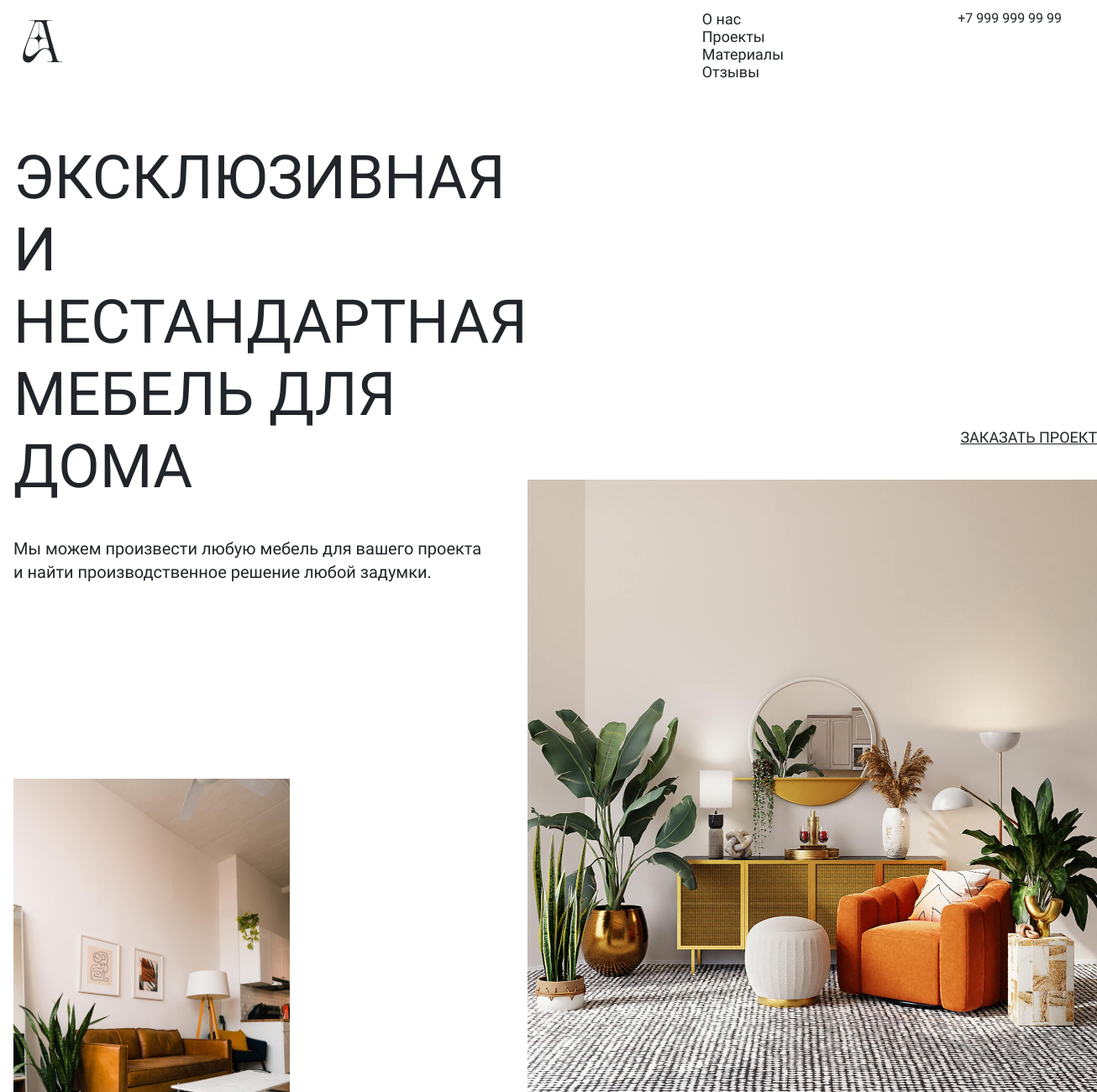
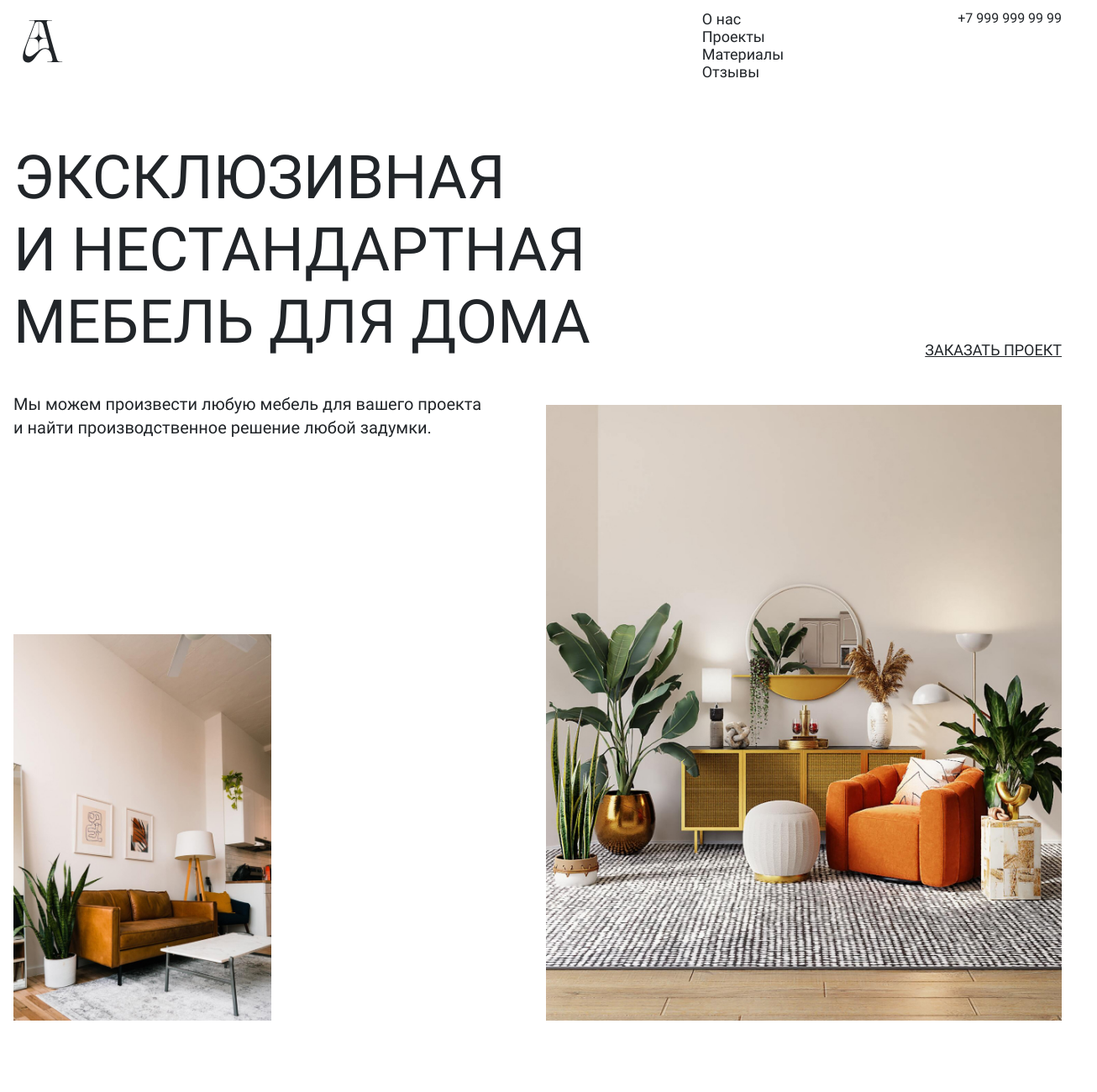
Before and after one commit to Aysanat/Aveji, a website: page www/index.html in a window 1280 px wide. Shown: the top 1300 px of the page at 84% size, 1306 px wide, since content can reach past the window. Drawn offline with Linux system fonts and the light colour scheme.

Commit message:
promo(to change)

```diff
--- a/src/styles/blocks/_promo.scss
+++ b/src/styles/blocks/_promo.scss
@@ -10,18 +10,13 @@
   @include inner
 }
 
-.promo_row {
+.promo_top {
   display: flex;
-  flex-direction: row;
   align-items: flex-end;
-
-  @media (max-width: $mobile-max) {
-    flex-direction: column;
-    align-items: flex-start;
-  }
 }
 
 .promo_title {
+  margin-right: auto;
   margin-bottom: 40px;
   display: inline-block;
   flex-shrink: 0;
@@ -58,6 +53,16 @@
   }
 }
 
+.promo_row {
+  display: flex;
+  align-items: flex-end;
+  gap: 20px
+}
+
+.promo_half {
+  flex-basis: calc(50% - 20px / 2);
+}
+
 .promo_text {
   display: inline-block;
   margin-bottom: 232px;
@@ -78,19 +83,8 @@
   background-size: cover;
 }
 
-.promo_half_2 {
-  display: flex;
-  flex-direction: column;
-  align-items: flex-end;
-
-  @media (max-width: $mobile-max) {
-    align-items: flex-start;
-  }
-}
-
 .promo_visual {
-  width: 329px;
-  height: 449px;
+  width: 50%;
   display: inline-block;
 
   @media (max-width: $mobile-max) {
@@ -99,8 +93,7 @@
 }
 
 .promo_visual_2 {
-  width: 678px;
-  height: 809px;
+  width: 100%;
   display: inline-block;
 
   @media (max-width: $mobile-max) {
--- a/www/index.html
+++ b/www/index.html
@@ -42,17 +42,18 @@
 
     <section class="promo">
       <div class="promo_inner">
+        <div class="promo_top">
+          <h1 class="promo_title">ЭКСКЛЮЗИВНАЯ <br> И НЕСТАНДАРТНАЯ <br> МЕБЕЛЬ ДЛЯ ДОМА</h1>
+          <a href="#order" class="promo_btn js-btn-scroll js-click">ЗАКАЗАТЬ ПРОЕКТ</a>
+        </div>
         <div class="promo_row">
           <div class="promo_half">
-            <h1 class="promo_title">ЭКСКЛЮЗИВНАЯ И НЕСТАНДАРТНАЯ <br> МЕБЕЛЬ ДЛЯ ДОМА</h1>
             <p class="promo_text">Мы можем произвести любую мебель для вашего проекта и найти производственное решение любой задумки.</p>
             <div class="promo_visual">
               <img src="images/aveji-promo-1.jpg" alt="" class="promo_image">
             </div>
           </div>
-
-          <div class="promo_half_2">
-            <a href="#order" class="promo_btn js-btn-scroll js-click">ЗАКАЗАТЬ ПРОЕКТ</a>
+          <div class="promo_half">
             <div class="promo_visual_2">
               <img src="images/aveji-promo-2.jpg" alt="" class="promo_image">
             </div>
```
Also changed, not shown: www/style/style.css.
